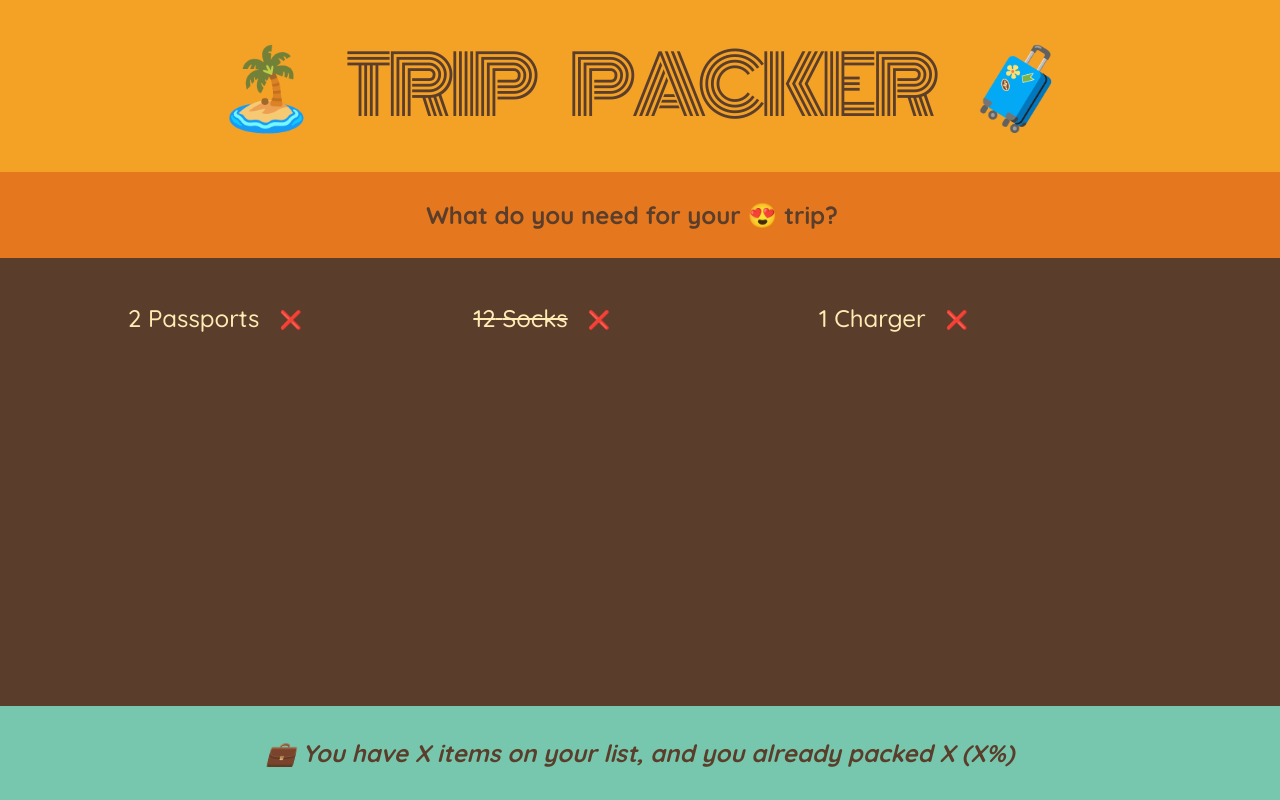
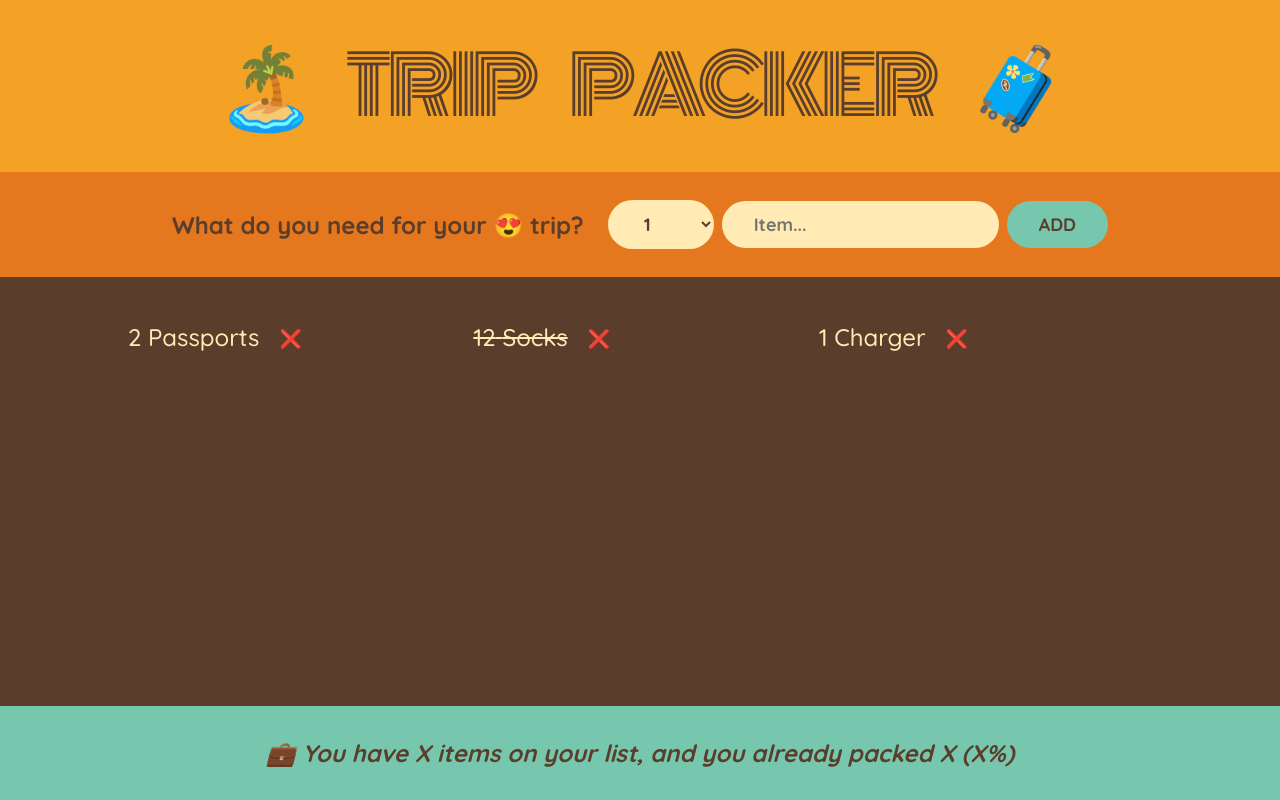
Before and after one commit to felipecosta332/trip-packer, a React (Create React App) app: page / in a window 1280 px wide. Built offline with nearby package versions, Linux system fonts and the light colour scheme.

Commit message:
building a form and handling submissions

```diff
--- a/src/App.js
+++ b/src/App.js
@@ -20,10 +20,23 @@ function Logo() {
 }
 
 function Form() {
+  function handleSubmit(event) {
+    event.preventDefault();
+  }
+
   return (
-    <div className="add-form">
+    <form className="add-form" onSubmit={handleSubmit}>
       <h3>What do you need for your 😍 trip?</h3>
-    </div>
+      <select>
+        {Array.from({ length: 20 }, (_, i) => i + 1).map((num) => (
+          <option value={num} key={num}>
+            {num}
+          </option>
+        ))}
+      </select>
+      <input type="text" placeholder="Item..." />
+      <button>Add</button>
+    </form>
   );
 }
 
@@ -32,7 +45,7 @@ function PackingList() {
     <div className="list">
       <ul>
         {initialItems.map((item) => (
-          <Item item={item} />
+          <Item item={item} key={item.id} />
         ))}
       </ul>
     </div>
@@ -42,7 +55,7 @@ function PackingList() {
 function Item({ item }) {
   return (
     <li>
-      <span style={item.packed ? {textDecoration: 'line-through'} : {}}>
+      <span style={item.packed ? { textDecoration: "line-through" } : {}}>
         {item.quantity} {item.description}
       </span>
       <button>❌</button>
--- a/src/index.css
+++ b/src/index.css
@@ -94,7 +94,7 @@ input {
 .list ul {
   list-style: none;
   width: 80%;
-  overflow: scroll;
+  overflow: hidden;
 
   display: grid;
   grid-template-columns: repeat(auto-fit, minmax(250px, 1fr));
```
